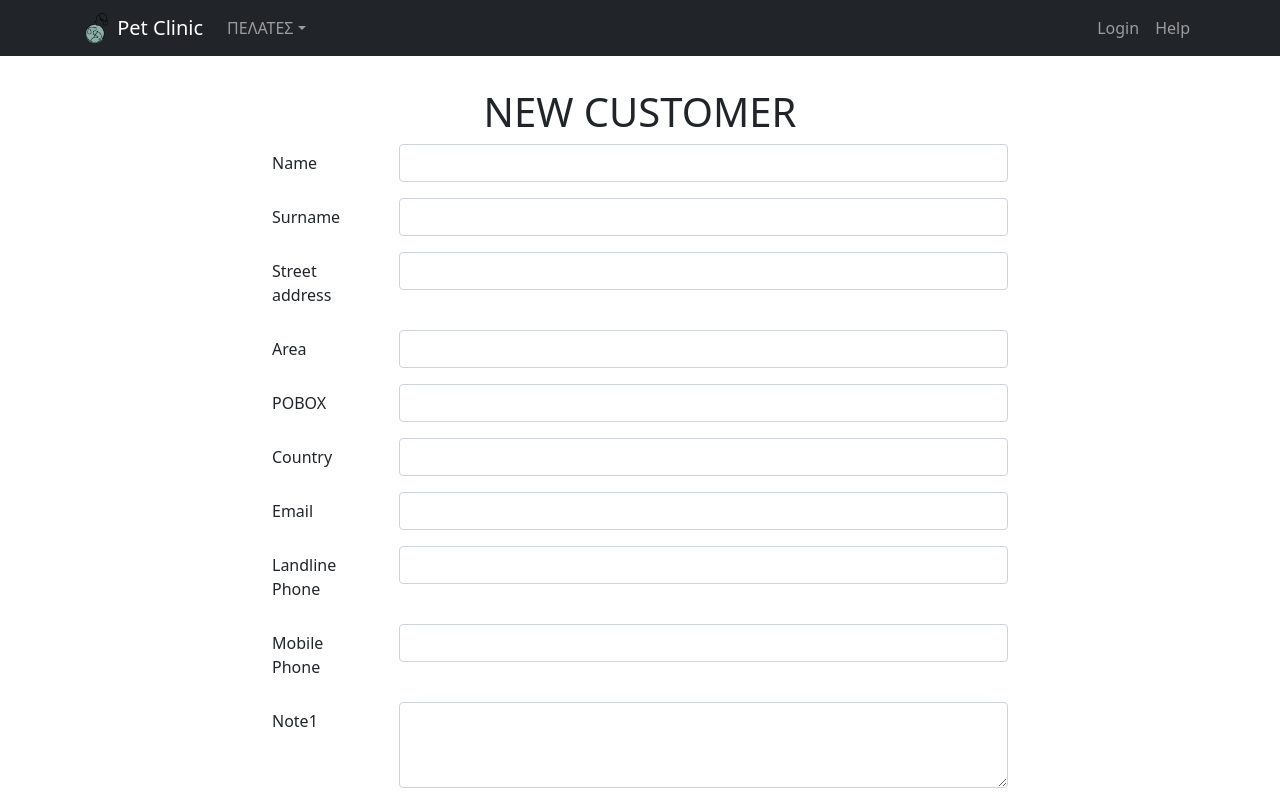
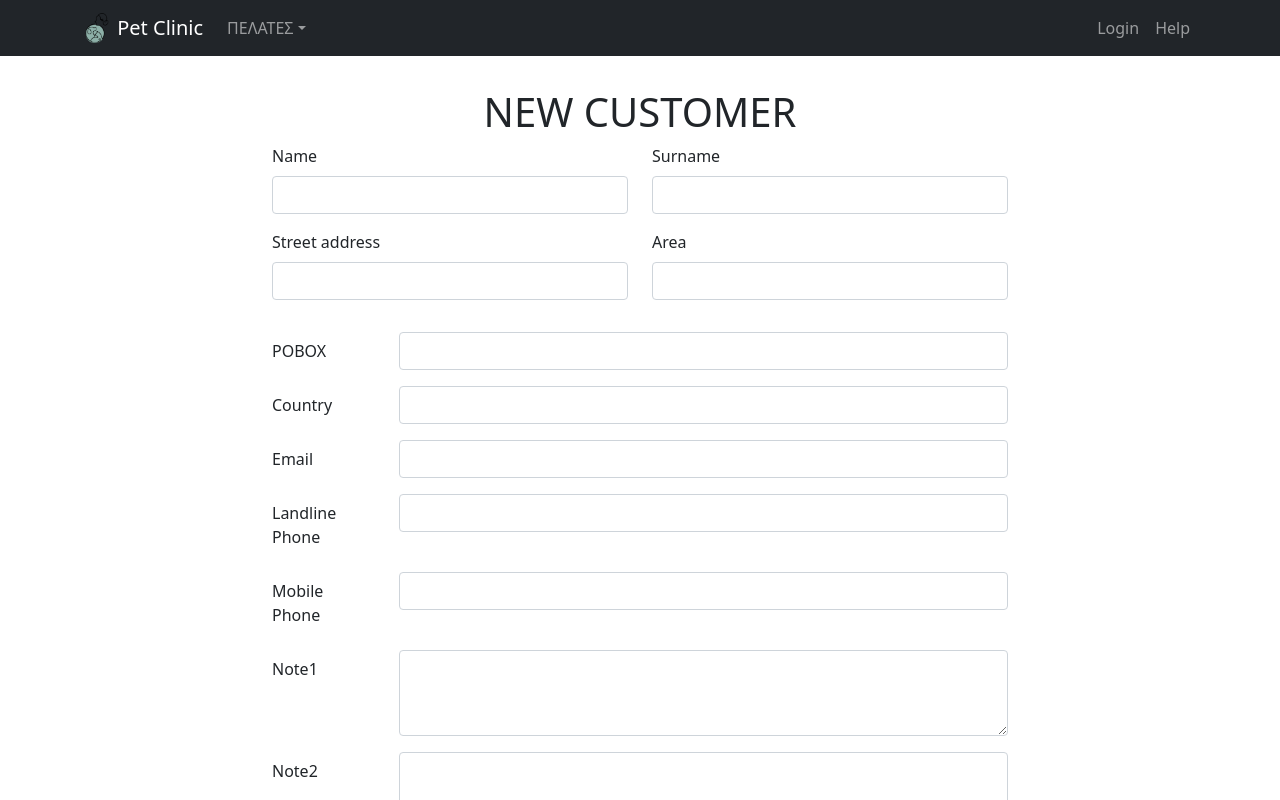
Before and after one commit to gmentzik/petclinic_frontend, a React (Create React App) app: page /customers/form/1 in a window 1280 px wide. Shown: the top 800 px of the page. Built offline with nearby package versions, Linux system fonts and the light colour scheme.

Commit message:
Update CustomerForm.tsx

```diff
--- a/src/page/customer/CustomerForm.tsx
+++ b/src/page/customer/CustomerForm.tsx
@@ -21,7 +21,8 @@ const CustomerForm = () => {
     const dispatcher = useDispatch();
     const useLocationSearch: string = useLocation().search;
     const selectedCustomer: Customer = useSelector((state: State) => state.customersReducer.selectedCustomer);
-    const [newCustomer, setNewCustomer] = useState({...emptyCustomerDTO});
+    const formerrors: any = useSelector((state: State) => state.customersReducer.formErrors);
+    const [newCustomer, setNewCustomer] = useState({ ...emptyCustomerDTO });
 
     if (useLocationSearch && useLocationSearch.length > 0) {
         console.log("Query string exists: " + useLocationSearch);
@@ -34,8 +35,8 @@ const CustomerForm = () => {
     }
 
 
-    useEffect(()=>{
-        let customerData: CustomerDTO = {...emptyCustomerDTO};
+    useEffect(() => {
+        let customerData: CustomerDTO = { ...emptyCustomerDTO };
 
         if (selectedCustomer.id >= 0) {
             customerData = {
@@ -61,7 +62,7 @@ const CustomerForm = () => {
         }
         setNewCustomer(customerData);
         // eslint-disable-next-line
-    },[])
+    }, [])
 
 
 
@@ -88,42 +89,46 @@ const CustomerForm = () => {
                 <Row>
                     <Col xs={2}></Col>
                     <Col xs={8}>
-                        <Form.Group as={Row} className="mb-3" controlId="formCustomerName">
-                            <Form.Label column sm="2">
+
+                    <Row className="mb-3">
+                        <Form.Group as={Col} className="xs-4" controlId="formCustomerName">
+                            <Form.Label>
                                 Name
                             </Form.Label>
-                            <Col sm="10">
+                            <Col>
                                 <Form.Control type="text" name="name" onChange={handleChange} defaultValue={newCustomer.name} />
                             </Col>
+                            {formerrors.name && <p className="text-danger">{formerrors.name}</p>}
                         </Form.Group>
-
-                        <Form.Group as={Row} className="mb-3" controlId="formCustomerSurname">
-                            <Form.Label column sm="2">
+                        <Form.Group as={Col} className="xs-4" controlId="formCustomerSurname">
+                            <Form.Label>
                                 Surname
                             </Form.Label>
-                            <Col sm="10">
+                            <Col>
                                 <Form.Control type="text" name="surname" onChange={handleChange} defaultValue={newCustomer.surname} />
                             </Col>
+                            {formerrors.surname && <p className="text-danger">{formerrors.surname}</p>}
                         </Form.Group>
-
-                        <Form.Group as={Row} className="mb-3" controlId="formCustomerAddress">
-                            <Form.Label column sm="2">
+                    </Row>
+                    <Row className="mb-3">
+                        <Form.Group as={Col} className="mb-3" controlId="formCustomerAddress">
+                            <Form.Label>
                                 Street address
                             </Form.Label>
-                            <Col sm="10">
+                            <Col>
                                 <Form.Control type="text" name="address" onChange={handleChange} defaultValue={newCustomer.address} />
                             </Col>
                         </Form.Group>
 
-                        <Form.Group as={Row} className="mb-3" controlId="formCustomerArea">
-                            <Form.Label column sm="2">
+                        <Form.Group as={Col} className="mb-3" controlId="formCustomerArea">
+                            <Form.Label>
                                 Area
                             </Form.Label>
-                            <Col sm="10">
+                            <Col>
                                 <Form.Control type="text" name="area" onChange={handleChange} defaultValue={newCustomer.area} />
                             </Col>
                         </Form.Group>
-
+                    </Row>
                         <Form.Group as={Row} className="mb-3" controlId="formCustomerPobox">
                             <Form.Label column sm="2">
                                 POBOX
@@ -170,7 +175,7 @@ const CustomerForm = () => {
                                 Note1
                             </Form.Label>
                             <Col sm="10">
-                                <Form.Control  as="textarea" rows={3} name="note1" onChange={handleChange} defaultValue={newCustomer.note1} />
+                                <Form.Control as="textarea" rows={3} name="note1" onChange={handleChange} defaultValue={newCustomer.note1} />
                             </Col>
                         </Form.Group>
                         <Form.Group as={Row} className="mb-3" controlId="formCustomerNote2">
@@ -178,7 +183,7 @@ const CustomerForm = () => {
                                 Note2
                             </Form.Label>
                             <Col sm="10">
-                                <Form.Control  as="textarea" rows={3} name="note2" onChange={handleChange} defaultValue={newCustomer.note2} />
+                                <Form.Control as="textarea" rows={3} name="note2" onChange={handleChange} defaultValue={newCustomer.note2} />
                             </Col>
                         </Form.Group>
                         <Form.Group as={Row} className="mb-3" controlId="formCustomerNote3">
@@ -186,7 +191,7 @@ const CustomerForm = () => {
                                 Note3
                             </Form.Label>
                             <Col sm="10">
-                                <Form.Control  as="textarea" rows={3} name="note3" onChange={handleChange} defaultValue={newCustomer.note3} />
+                                <Form.Control as="textarea" rows={3} name="note3" onChange={handleChange} defaultValue={newCustomer.note3} />
                             </Col>
                         </Form.Group>
                     </Col>
```
